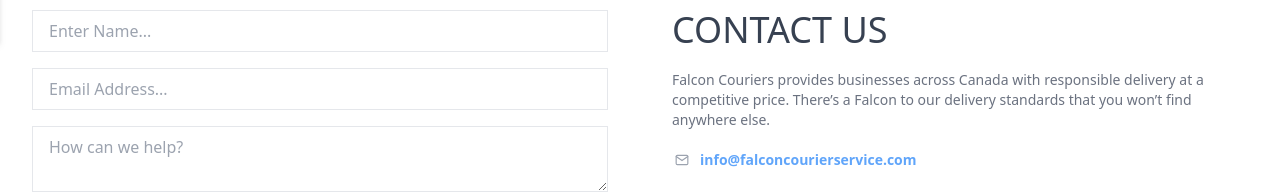
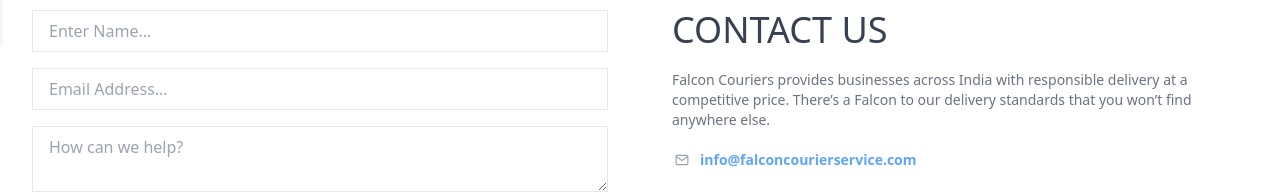
Before and after one commit to yuvidcreator/falcon-nextpwaapp, a Next.js app: page /contact in a window 1280 px wide. Shown: the part 758-951 px from the top of the page. Built offline with nearby package versions, Linux system fonts and the light colour scheme; no server answers.

Commit message:
minor text changed on contact page

```diff
--- a/src/pages/contact.tsx
+++ b/src/pages/contact.tsx
@@ -126,7 +126,7 @@
                     {/* ::Title Contact Us */}
                     <h2 className="text-4xl font-oswald uppercase">Contact us</h2>
                     {/* ::Text */}
-                    <p className="text-sm text-gray-500">Falcon Couriers provides businesses across Canada with responsible delivery at a competitive price. There’s a Falcon to our delivery standards that you won’t find anywhere else.</p>
+                    <p className="text-sm text-gray-500">Falcon Couriers provides businesses across India with responsible delivery at a competitive price. There’s a Falcon to our delivery standards that you won’t find anywhere else.</p>
                     {/* ::Email contact */}
                     <Link href="mailto:info@falconcourierservice.com" className="inline-flex items-center text-sm text-blue-400 font-semibold hover:text-blue-500">
                         {/* <MailIcon className="mr-2 w-5 text-gray-400" /> */}
```
